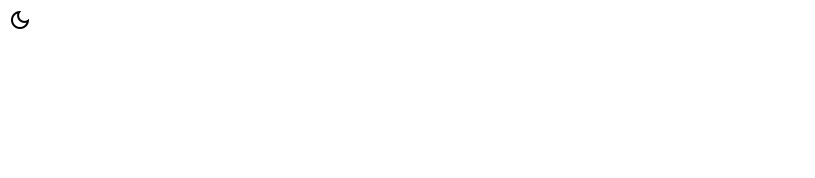
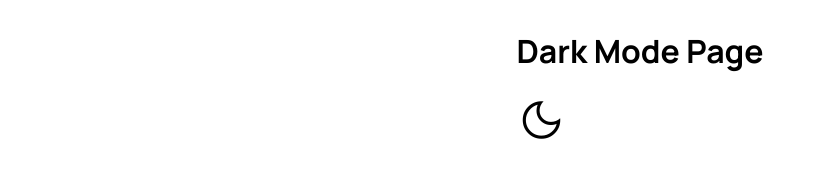
Before and after one commit to clonidine/dark-mode, a plain HTML site: page index.html in a window 1280 px wide. Shown: the whole page, without its empty margins (0-815 px from the left). Drawn offline with nearby package versions, Linux system fonts and the light colour scheme.

Commit message:
feat: add `Manrope` font

```diff
--- a/css/style.css
+++ b/css/style.css
@@ -0,0 +1,19 @@
+@import url('https://fonts.googleapis.com/css2?family=Manrope:wght@200..800&display=swap');
+
+::root {
+  --light-mode: #f0f8ff;
+  --dark-mode: #000000;
+}
+
+.dark-mode-box {
+  display: table;
+  margin: 0 auto;
+}
+
+.dark-mode-page-text {
+  font-family: 'Manrope';
+}
+
+.material-symbols-outlined {
+  font-size: 50px;
+}
--- a/index.html
+++ b/index.html
@@ -7,14 +7,22 @@
   <meta name="viewport" content="width=device-width, initial-scale=1">
   <link rel="stylesheet"
     href="https://fonts.googleapis.com/css2?family=Material+Symbols+Outlined:opsz,wght,FILL,GRAD@24,400,0,0" />
+
+
   <link href="css/style.css" rel="stylesheet">
   <script src="js/dark-mode.js"></script>
 </head>
 
 <body>
-  <span class="material-symbols-outlined">
-    dark_mode
-  </span>
+  <div class="dark-mode-box">
+    <div class="dark-mode-page-text">
+      <h1>Dark Mode Page</h1>
+    </div>
+    <span class="material-symbols-outlined">
+      dark_mode
+    </span>
+  </div>
+
 </body>
 
 </html>
```
